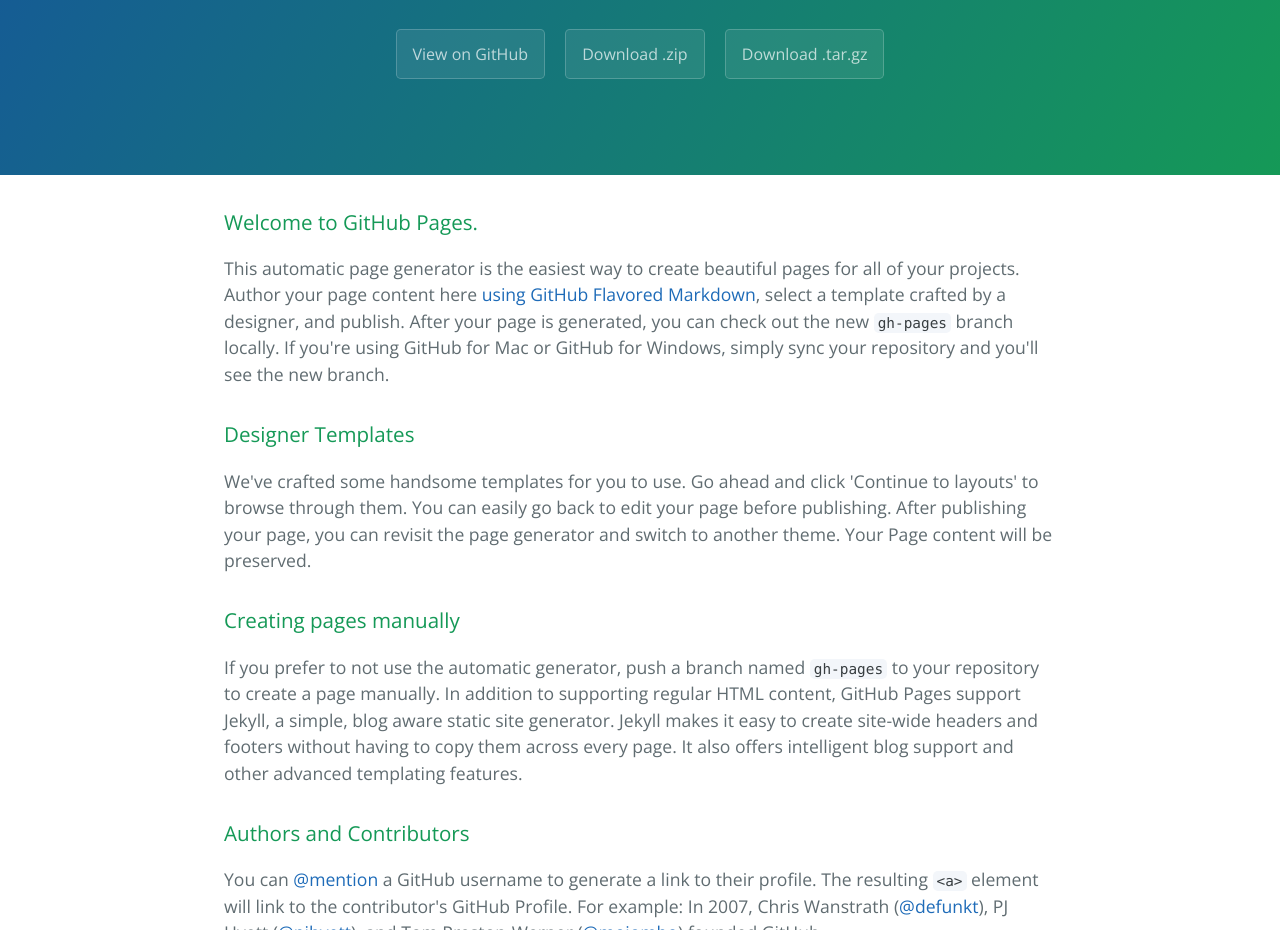
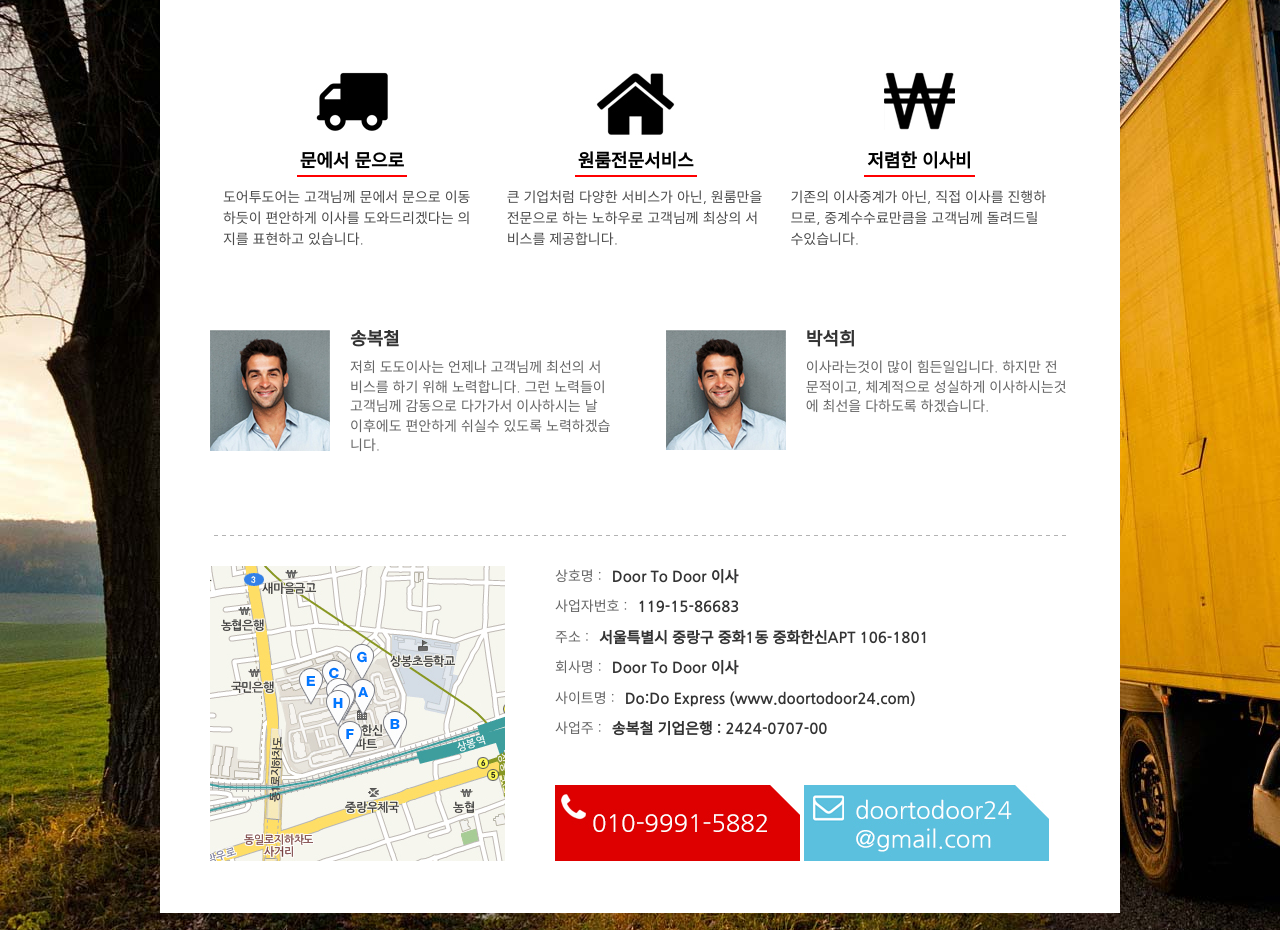
Before and after one commit to dstyle0210/doortodoorExpress, a plain HTML site: page index.html in a window 1280 px wide. Shown: the part 208-1138 px from the top of the page. Drawn offline with nearby package versions, Linux system fonts and the light colour scheme.

Commit message:
page init!

```diff
--- /dev/null
+++ b/css/style.css
@@ -0,0 +1,366 @@
+@charset "UTF-8";
+@import url(http://fonts.googleapis.com/earlyaccess/nanumgothic.css);
+/*! D222style RESET CSS */
+/*
+ * Dstyle RESET CSS
+ * create by won yong bong (A.K.A dstyle)
+ * License: none (public domain)
+ */
+html,
+body,
+div,
+span,
+applet,
+object,
+iframe,
+h1,
+h2,
+h3,
+h4,
+h5,
+h6,
+p,
+blockquote,
+pre,
+a,
+abbr,
+acronym,
+address,
+big,
+cite,
+code,
+del,
+dfn,
+em,
+img,
+ins,
+kbd,
+q,
+s,
+samp,
+small,
+strike,
+strong,
+sub,
+sup,
+tt,
+var,
+b,
+u,
+i,
+center,
+dl,
+dt,
+dd,
+ol,
+ul,
+li,
+fieldset,
+form,
+label,
+legend,
+table,
+caption,
+tbody,
+tfoot,
+thead,
+tr,
+th,
+td,
+article,
+aside,
+canvas,
+details,
+embed,
+figure,
+figcaption,
+footer,
+header,
+hgroup,
+menu,
+nav,
+output,
+ruby,
+section,
+summary,
+time,
+mark,
+audio,
+video {
+  margin: 0;
+  padding: 0;
+  border: 0;
+}
+blockquote,
+q {
+  quotes: none;
+}
+blockquote:before,
+blockquote:after,
+q:before,
+q:after {
+  content: '';
+  content: none;
+}
+table {
+  border-collapse: collapse;
+  border-spacing: 0;
+}
+a {
+  background: transparent;
+  cursor: pointer;
+}
+a:hover {
+  text-decoration: underline;
+}
+dt {
+  display: block;
+}
+article,
+aside,
+details,
+figcaption,
+figure,
+footer,
+header,
+hgroup,
+menu,
+nav,
+section {
+  display: block;
+}
+body,
+html {
+  width: 100%;
+  background: #fff;
+}
+ol,
+ul {
+  list-style: none;
+}
+body {
+  line-height: 1;
+}
+button::-moz-focus-inner,
+input::-moz-focus-inner {
+  border: 0;
+  padding: 0;
+}
+input[type="checkbox"],
+input[type="radio"] {
+  box-sizing: border-box;
+  padding: 0;
+  vertical-align: middle;
+}
+b,
+strong {
+  font-weight: bold;
+}
+img {
+  border: 0;
+}
+hr {
+  display: none;
+}
+caption {
+  position: absolute;
+  width: 1px;
+  height: 1px;
+  margin: -1px;
+  padding: 0;
+  overflow: hidden;
+  clip: rect(0, 0, 0, 0);
+  border: 0;
+}
+html {
+  -ms-text-size-adjust: 100%;
+  -webkit-text-size-adjust: 100%;
+}
+button[disabled],
+html input[disabled] {
+  cursor: default;
+}
+pre {
+  overflow: auto;
+}
+/*! dodoExpress */
+html,
+body {
+  height: 100%;
+}
+body {
+  background: #f5f5f5;
+  font-family: 'Nanum Gothic', sans-serif;
+}
+.dodoWrap {
+  padding: 80px 0;
+  margin: 0 auto;
+  width: 100%;
+  background: url('../images/bg.jpg') no-repeat center top;
+  background-size: 100% auto;
+}
+.dodoContent {
+  margin: 0 auto;
+  padding: 0 50px;
+  max-width: 860px;
+  background: #fff;
+}
+.header {
+  position: relative;
+  width: 100%;
+  height: 200px;
+  overflow: hidden;
+}
+.header .logo {
+  position: absolute;
+  top: 0;
+  left: 0;
+}
+.header h1 {
+  margin-left: 50px;
+  width: 100%;
+  padding: 25px 0;
+  text-align: center;
+  font-size: 48px;
+  color: #404040;
+  font-weight: 800;
+}
+.header p {
+  margin-left: 50px;
+  width: 100%;
+  text-align: center;
+  font-size: 18px;
+  color: #404040;
+  font-weight: 800;
+}
+.header p span {
+  font-size: 14px;
+  color: #a4a4a4;
+  font-weight: 400;
+}
+.header p span strong {
+  color: #333;
+  font-weight: 800;
+}
+.service {
+  position: relative;
+  padding-bottom: 80px;
+  width: 100%;
+  overflow: hidden;
+}
+.service > div {
+  float: left;
+  padding: 80px 1.5% 0;
+  width: 30%;
+  text-align: center;
+}
+.service > div h2 {
+  display: inline-block;
+  padding: 0 3px 5px;
+  font-size: 18px;
+  line-height: 1;
+  font-weight: 800;
+  border-bottom: 2px solid red;
+}
+.service > div p {
+  padding: 10px 0 0 0;
+  font-size: 14px;
+  line-height: 1.5;
+  font-weight: 400;
+  color: #4c4c4c;
+  text-align: left;
+}
+.service > div.arti0 {
+  background: url('../images/icoService0.jpg') no-repeat center top;
+}
+.service > div.arti1 {
+  background: url('../images/icoService1.jpg') no-repeat center top;
+}
+.service > div.arti2 {
+  background: url('../images/icoService2.jpg') no-repeat center top;
+}
+.member {
+  position: relative;
+  padding-bottom: 80px;
+  width: 100%;
+  overflow: hidden;
+  background: url('../images/bgMember.gif') repeat-x left bottom;
+}
+.member > div {
+  position: relative;
+  width: 47%;
+  min-height: 120px;
+  overflow: hidden;
+}
+.member .member0 {
+  float: left;
+}
+.member .member1 {
+  float: right;
+}
+.member .thumb {
+  position: absolute;
+  top: 0;
+  left: 0;
+  width: 120px;
+}
+.member .review {
+  margin-left: 140px;
+}
+.member .review h2 {
+  font-size: 18px;
+  line-height: 1;
+  color: #333;
+  font-weight: 800;
+}
+.member .review p {
+  padding-top: 10px;
+  font-size: 14px;
+  line-height: 1.4;
+  color: #666;
+  font-weight: 400;
+}
+.copyright {
+  position: relative;
+  padding: 30px 0 50px;
+  width: 100%;
+  min-height: 295px;
+  overflow: hidden;
+}
+.copyright .map {
+  position: absolute;
+  top: 30px;
+  left: 0;
+  width: 295px;
+  height: 295px;
+  overflow: hidden;
+}
+.copyright .address {
+  margin-left: 345px;
+}
+.copyright .address dl {
+  padding-bottom: 8px;
+  width: 100%;
+  overflow: hidden;
+}
+.copyright .address dl dt,
+.copyright .address dl dd {
+  float: left;
+}
+.copyright .address dl dt {
+  font-size: 14px;
+  line-height: 1.5;
+  font-weight: 400;
+  color: #666;
+}
+.copyright .address dl dd {
+  padding-left: 10px;
+  font-size: 15px;
+  line-height: 1.5;
+  font-weight: 700;
+  color: #333;
+}
+.copyright .connect {
+  margin-left: 345px;
+  padding-top: 36px;
+}
--- a/index.html
+++ b/index.html
@@ -1,57 +1,87 @@
-<!DOCTYPE html>
-<html lang="en-us">
-  <head>
-    <meta charset="UTF-8">
-    <title>Doortodoorexpress by dstyle0210</title>
-    <meta name="viewport" content="width=device-width, initial-scale=1">
-    <link rel="stylesheet" type="text/css" href="stylesheets/normalize.css" media="screen">
-    <link href='http://fonts.googleapis.com/css?family=Open+Sans:400,700' rel='stylesheet' type='text/css'>
-    <link rel="stylesheet" type="text/css" href="stylesheets/stylesheet.css" media="screen">
-    <link rel="stylesheet" type="text/css" href="stylesheets/github-light.css" media="screen">
-  </head>
-  <body>
-    <section class="page-header">
-      <h1 class="project-name">Doortodoorexpress</h1>
-      <h2 class="project-tagline">도도이사 OnePage 웹사이트</h2>
-      <a href="https://github.com/dstyle0210/doortodoorExpress" class="btn">View on GitHub</a>
-      <a href="https://github.com/dstyle0210/doortodoorExpress/zipball/master" class="btn">Download .zip</a>
-      <a href="https://github.com/dstyle0210/doortodoorExpress/tarball/master" class="btn">Download .tar.gz</a>
-    </section>
+<!DOCTYPE html PUBLIC "-//W3C//DTD XHTML 1.0 Transitional//EN" "http://www.w3.org/TR/xhtml1/DTD/xhtml1-transitional.dtd">
+<html xmlns="http://www.w3.org/1999/xhtml" xml:lang="en">
+<head>
+	<meta http-equiv="Content-Type" content="text/html;charset=UTF-8" />
+	<title>도도이사 : 이사또한 Edge 있게</title>
+	<link type="text/css" rel="stylesheet" href="css/style.css" />
+</head>
+<body>
+<div class="dodoWrap">
+	<div class="dodoContent">
 
-    <section class="main-content">
-      <h3>
-<a id="welcome-to-github-pages" class="anchor" href="#welcome-to-github-pages" aria-hidden="true"><span class="octicon octicon-link"></span></a>Welcome to GitHub Pages.</h3>
+		<div class="header">
+			<div class="logo"><a href="/"><img src="images/logo.jpg" alt="도도이사" width="100" height="100" /></a></div>
+			<h1>Door To Door Express</h1>
+			<p>도·도이사 <span>이사또한 <strong>Edge</strong>있게</span></p>
+		</div>
 
-<p>This automatic page generator is the easiest way to create beautiful pages for all of your projects. Author your page content here <a href="https://guides.github.com/features/mastering-markdown/">using GitHub Flavored Markdown</a>, select a template crafted by a designer, and publish. After your page is generated, you can check out the new <code>gh-pages</code> branch locally. If you're using GitHub for Mac or GitHub for Windows, simply sync your repository and you'll see the new branch.</p>
+		<div class="service">
+			<div class="arti0">
+				<h2>문에서 문으로</h2>
+				<p>도어투도어는 고객님께 문에서 문으로 이동하듯이 편안하게 이사를 도와드리겠다는 의지를 표현하고 있습니다.</p>
+			</div>
+			<div class="arti1">
+				<h2>원룸전문서비스</h2>
+				<p>큰 기업처럼 다양한 서비스가 아닌, 원룸만을 전문으로 하는 노하우로 고객님께 최상의 서비스를 제공합니다.</p>
+			</div>
+			<div class="arti2">
+				<h2>저렴한 이사비</h2>
+				<p>기존의 이사중계가 아닌, 직접 이사를 진행하므로, 중계수수료만큼을 고객님께 돌려드릴수있습니다.</p>
+			</div>
+		</div>
 
-<h3>
-<a id="designer-templates" class="anchor" href="#designer-templates" aria-hidden="true"><span class="octicon octicon-link"></span></a>Designer Templates</h3>
+		<div class="member">
+			<div class="member0">
+				<div class="thumb"><img src="images/@photo.jpg" alt="" width="120" height="121" /></div>
+				<div class="review">
+					<h2>송복철</h2>
+					<p>저희 도도이사는 언제나 고객님께 최선의 서비스를 하기 위해 노력합니다. 그런 노력들이 고객님께 감동으로 다가가서 이사하시는 날 이후에도 편안하게 쉬실수 있도록 노력하겠습니다.</p>
+				</div>
+			</div>
+			<div class="member1">
+				<div class="thumb"><img src="images/@photo.jpg" alt="" width="120" height="121" /></div>
+				<div class="review">
+					<h2>박석희</h2>
+					<p>이사라는것이 많이 힘든일입니다. 하지만 전문적이고, 체계적으로 성실하게 이사하시는것에 최선을 다하도록 하겠습니다.</p>
+				</div>
+			</div>
+		</div>
 
-<p>We've crafted some handsome templates for you to use. Go ahead and click 'Continue to layouts' to browse through them. You can easily go back to edit your page before publishing. After publishing your page, you can revisit the page generator and switch to another theme. Your Page content will be preserved.</p>
+		<div class="copyright">
+			<div class="map"><img src="images/@map.jpg" alt="" width="295" height="295" /></div>
+			<div class="address">
+				<dl>
+					<dt>상호명 :</dt>
+					<dd>Door To Door 이사</dd>
+				</dl>
+				<dl>
+					<dt>사업자번호 :</dt>
+					<dd>119-15-86683</dd>
+				</dl>
+				<dl>
+					<dt>주소 :</dt>
+					<dd>서울특별시 중랑구 중화1동 중화한신APT 106-1801</dd>
+				</dl>
+				<dl>
+					<dt>회사명 :</dt>
+					<dd>Door To Door 이사</dd>
+				</dl>
+				<dl>
+					<dt>사이트명 :</dt>
+					<dd>Do:Do Express (www.doortodoor24.com)</dd>
+				</dl>
+				<dl>
+					<dt>사업주 :</dt>
+					<dd>송복철 기업은행 : 2424-0707-00</dd>
+				</dl>
+			</div>
+			<div class="connect">
+				<a href="tel:01099915882"><img src="images/btnPhone.jpg" alt="" /></a>
+				<a href="mailto:"><img src="images/btnEmail.jpg" alt="" /></a>
+			</div>
+		</div>
 
-<h3>
-<a id="creating-pages-manually" class="anchor" href="#creating-pages-manually" aria-hidden="true"><span class="octicon octicon-link"></span></a>Creating pages manually</h3>
-
-<p>If you prefer to not use the automatic generator, push a branch named <code>gh-pages</code> to your repository to create a page manually. In addition to supporting regular HTML content, GitHub Pages support Jekyll, a simple, blog aware static site generator. Jekyll makes it easy to create site-wide headers and footers without having to copy them across every page. It also offers intelligent blog support and other advanced templating features.</p>
-
-<h3>
-<a id="authors-and-contributors" class="anchor" href="#authors-and-contributors" aria-hidden="true"><span class="octicon octicon-link"></span></a>Authors and Contributors</h3>
-
-<p>You can <a href="https://github.com/blog/821" class="user-mention">@mention</a> a GitHub username to generate a link to their profile. The resulting <code>&lt;a&gt;</code> element will link to the contributor's GitHub Profile. For example: In 2007, Chris Wanstrath (<a href="https://github.com/defunkt" class="user-mention">@defunkt</a>), PJ Hyett (<a href="https://github.com/pjhyett" class="user-mention">@pjhyett</a>), and Tom Preston-Werner (<a href="https://github.com/mojombo" class="user-mention">@mojombo</a>) founded GitHub.</p>
-
-<h3>
-<a id="support-or-contact" class="anchor" href="#support-or-contact" aria-hidden="true"><span class="octicon octicon-link"></span></a>Support or Contact</h3>
-
-<p>Having trouble with Pages? Check out our <a href="https://help.github.com/pages">documentation</a> or <a href="https://github.com/contact">contact support</a> and we’ll help you sort it out.</p>
-
-      <footer class="site-footer">
-        <span class="site-footer-owner"><a href="https://github.com/dstyle0210/doortodoorExpress">Doortodoorexpress</a> is maintained by <a href="https://github.com/dstyle0210">dstyle0210</a>.</span>
-
-        <span class="site-footer-credits">This page was generated by <a href="https://pages.github.com">GitHub Pages</a> using the <a href="https://github.com/jasonlong/cayman-theme">Cayman theme</a> by <a href="https://twitter.com/jasonlong">Jason Long</a>.</span>
-      </footer>
-
-    </section>
-
-
-  </body>
+	</div>
+</div>
+</body>
 </html>
```
Also changed, not shown: images/@map.jpg (added), images/@photo.jpg (added), images/bg.jpg (added), images/bgMember.gif (added), images/btnEmail.jpg (added), images/btnPhone.jpg (added), images/icoService0.jpg (added), images/icoService1.jpg (added), images/icoService2.jpg (added), images/logo.jpg (added), images/serviceIcon0.jpg (added).
